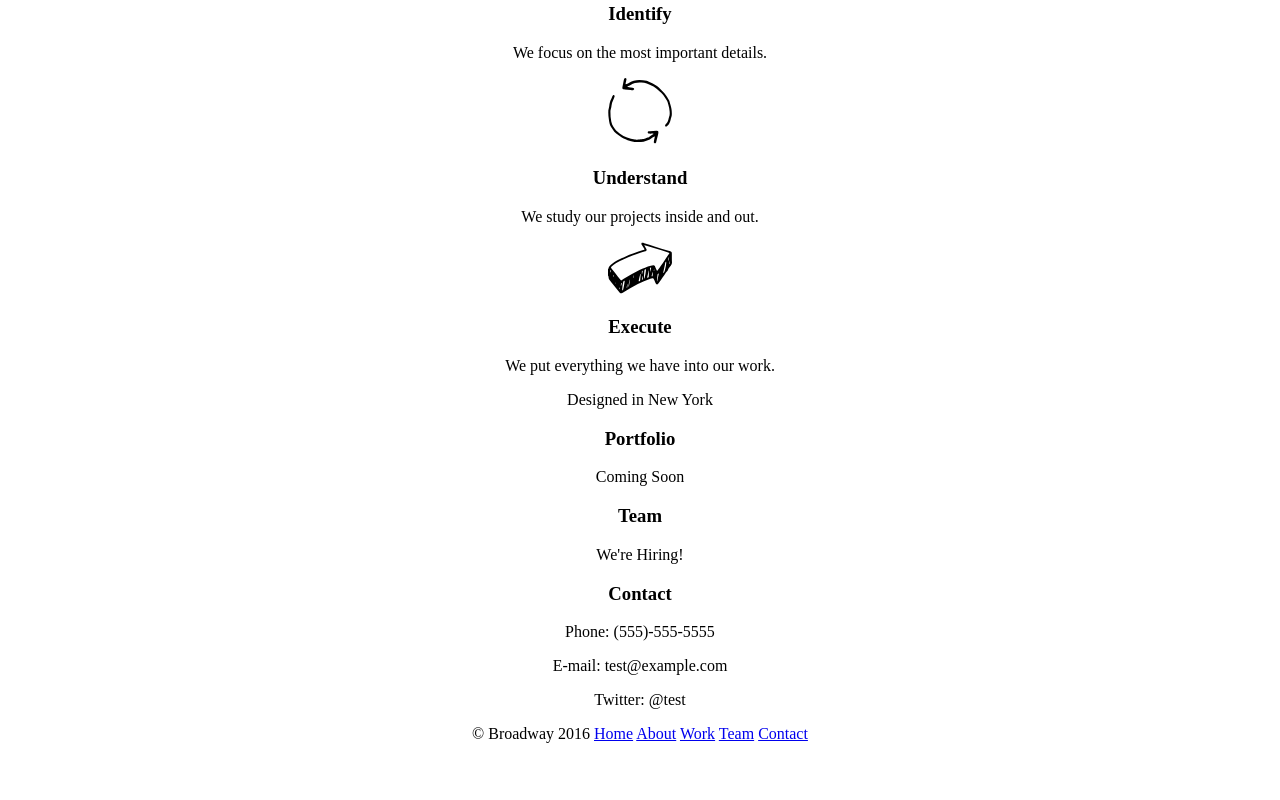
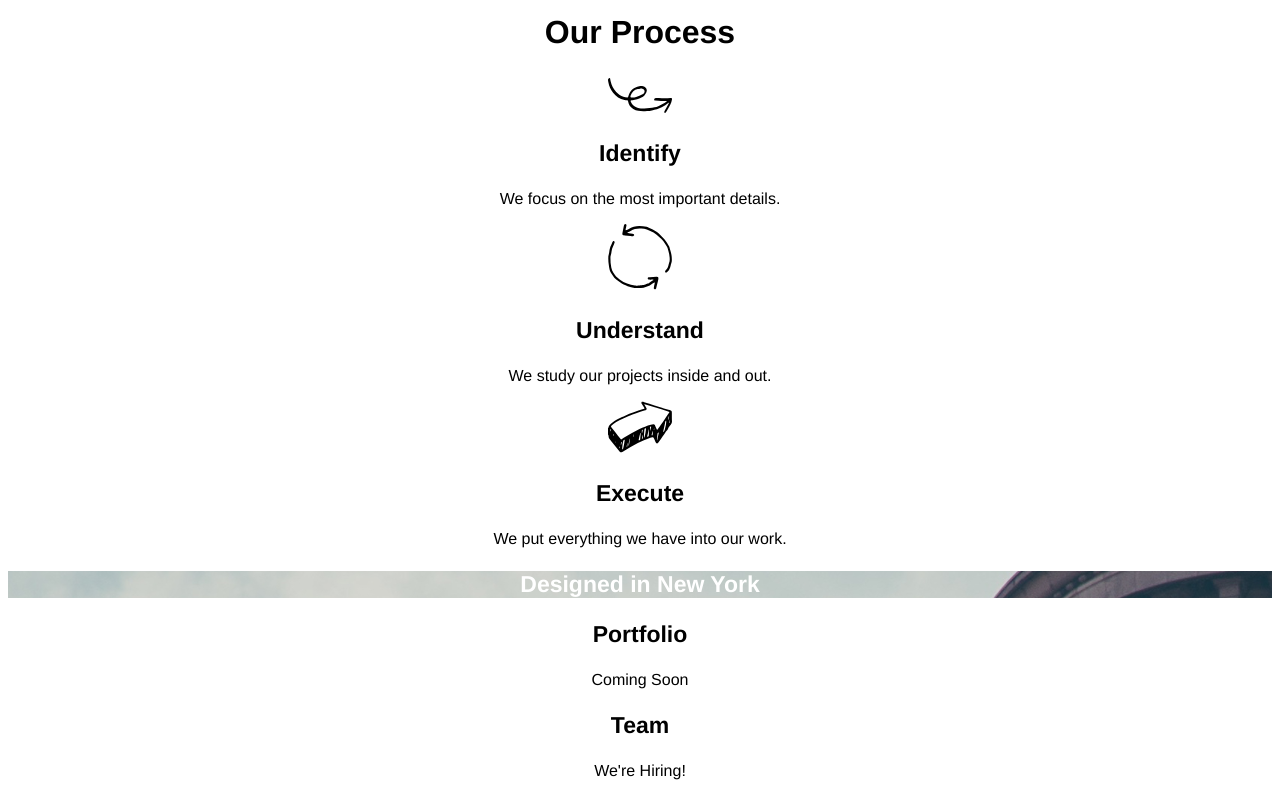
Before and after one commit to dtw/broadway_design, a plain HTML site: page index.html in a window 1280 px wide. Shown: the part 355-1155 px from the top of the page. Before the commit the page ends 1114 px from the top, so only its background shows below. Drawn offline with Linux system fonts and the light colour scheme.

Commit message:
Set styles.

```diff
--- a/index.html
+++ b/index.html
@@ -26,7 +26,7 @@
     <img src="resources/images/execute.svg">
     <h3>Execute</h3>
     <p>We put everything we have into our work.</p>
-    <div id="designed">Designed in New York</div>
+    <div id="designed"><h3>Designed in New York</h3></div>
     <h3 id="work">Portfolio</h3>
     <p>Coming Soon</p>
     <h3 id="team">Team</h3>
--- a/resources/css/style.css
+++ b/resources/css/style.css
@@ -1,3 +1,36 @@
-html {
+body {
   text-align: center;
+  font-family: Helvetica,sans-serif;
 }
+
+h1 {
+  font-size: 70px;
+  font-weight: bold;
+}
+
+h2 {
+  font-size: 32px;
+  font-weight: bold;
+}
+
+h3 {
+  font-size: 23px;
+  font-weight: bold;
+}
+
+a {
+  color: white;
+  font-size: 18px;
+}
+
+#header,
+#designed {
+  color: white;
+  background-image: url(../images/the-flatiron-building.png);
+}
+
+#footer {
+  font-size: 11px;
+  color: white;
+  background-color: dimgray;
+}
```
